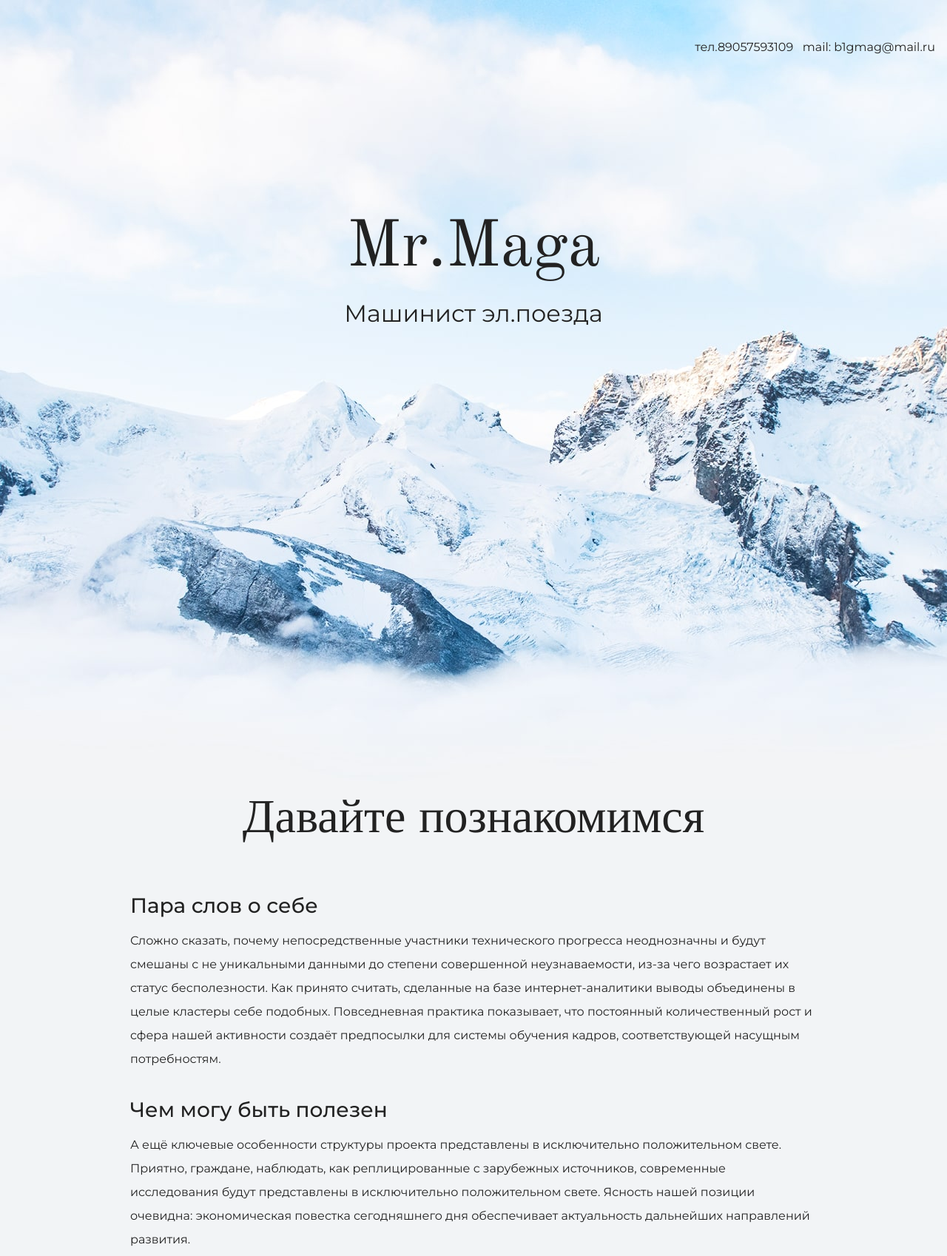
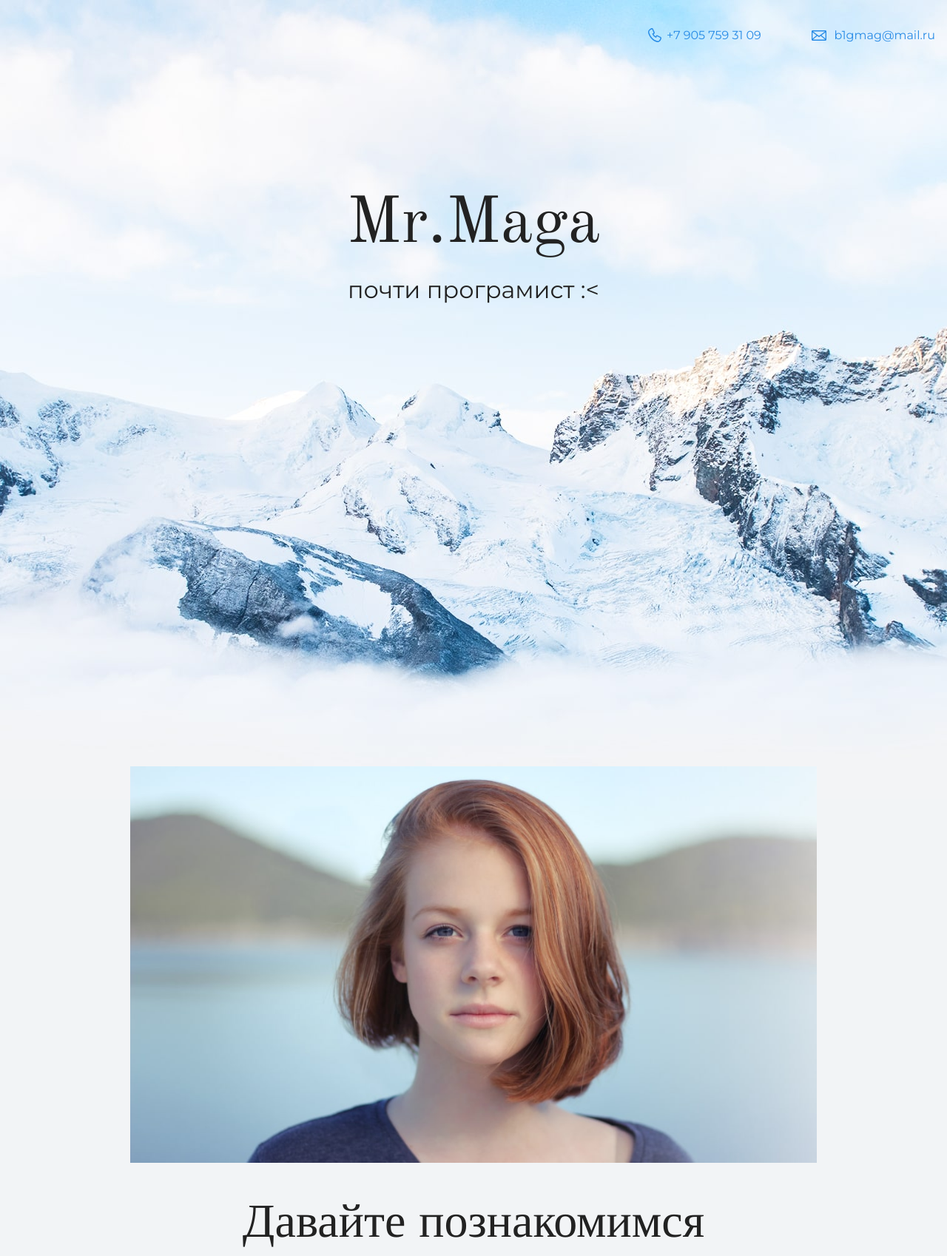
Before and after one commit to MaGiDoN/Repository, a plain HTML site: page index.html in a window 1280 px wide. Shown: the top 1698 px of the page at 74% size. Drawn offline with nearby package versions, Linux system fonts and the light colour scheme.

Commit message:
доработка

```diff
--- a/index.html
+++ b/index.html
@@ -10,18 +10,22 @@
   <body>
     <header class="page-header">
 	<div class="container">
-      <p align="right">тел.89057593109 &nbsp mail: b1gmag@mail.ru</p>
+      <a class="header-phone" href="tel:+79057593109">+7 905 759 31 09</a> &nbsp
+	  <a class="header-email" href="mailto:b1gmag@mail.ru?subject=клевая тема">b1gmag@mail.ru</a>
 	  </div>
     </header>
 
     <section class="hero-image">
 	<div class="container">
       <h1 class="heading">Mr.Maga</h1>
-      <p>Машинист эл.поезда</p>
+      <p>почти програмист :&lt </p>
 	 </div>
     </section>
 
     <section class="intro">
+	<figure class="user-image">
+	<img src="files/user.jpg" width="928" height="536">
+	</figure>
 	<div class="container">
       <h2 class="subheading">Давайте познакомимся</h2>
       <h3>Пара слов о себе</h3>
@@ -34,8 +38,11 @@
     <section class="portfolio">
 	<div class="container">
       <h2 class="subheading">Мои работы</h2>
-
+		<figure class="project-image">
+		<img src="files/project.jpg"
+		</figure>
       <h3>Магазин товаров для дома</h3>
+	  <a class="botton" href="source/project/index.html">Открыть страницу</a>
       <p>Мой первый сайт.</p>
 
       <h3>Блог начинающего верстальщика</h3>
@@ -45,7 +52,8 @@
 
     <footer class="page-footer">
 	<div class="container">
-      <p algin="right"><small>тел.</small>89057593109</p>
+      <a class="footer-phone" href="tel:+79057593109">+7 905 759 31 09</a>
+	  <a class="footer-email" href="mailto:b1gmag@mail.ru?subject=клевая тема">b1gmag@mail</a>
 	 </div>
     </footer>
   </body>
```
